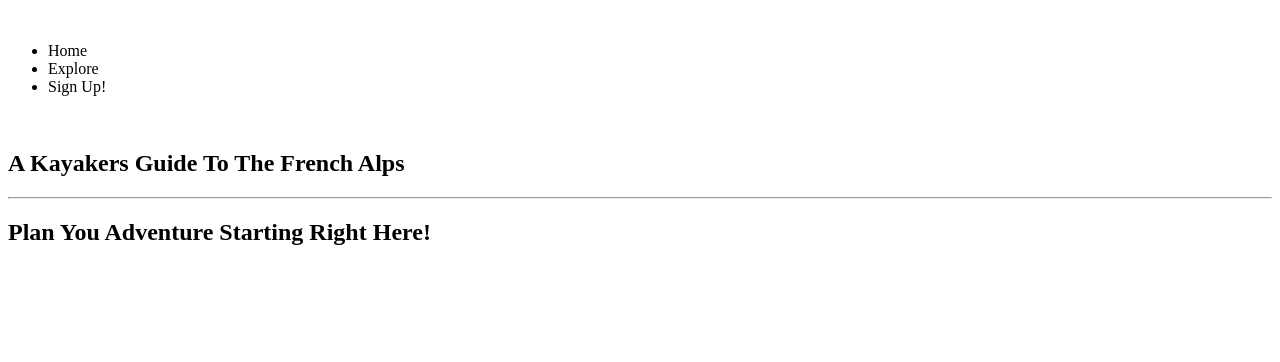
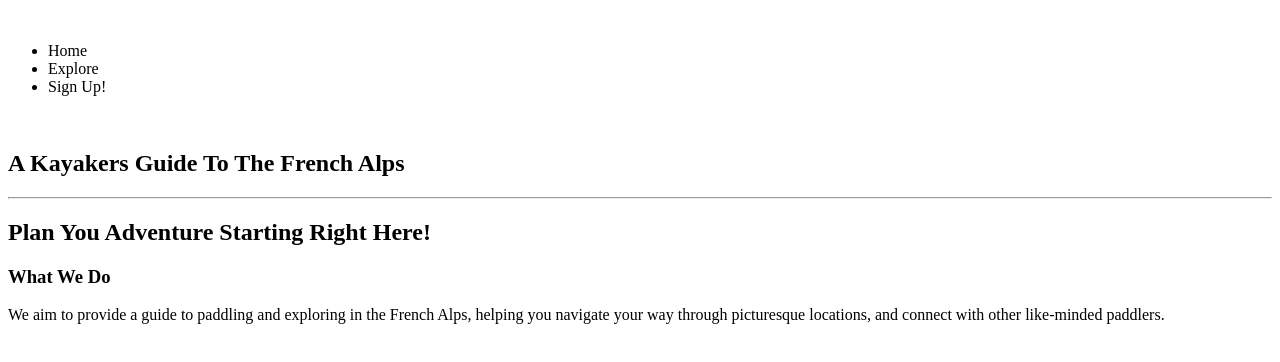
Before and after one commit to ClaraR93/paddle-adventures, a plain HTML site: page index.html in a window 1280 px wide. Drawn offline with Linux system fonts and the light colour scheme.

Commit message:
Add 'what we do' content to main section

```diff
--- a/index.html
+++ b/index.html
@@ -32,7 +32,11 @@
             <hr>
             <h2>Plan You Adventure Starting Right Here!</h2>
         </div>
-
+        <div id="what-we-do">
+            <h3>What We Do</h3>
+            <p>We aim to provide a guide to paddling and exploring in the French Alps, helping you navigate your way through
+            picturesque locations, and connect with other like-minded paddlers.</p>
+        </div>
     </section>
 
     <footer>
```
